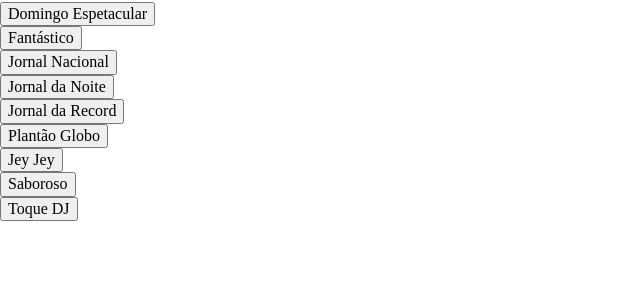
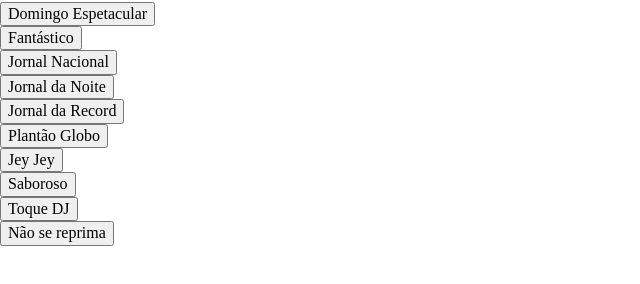
Before and after one commit to Gustavoopb/hivemusic, a website: page index.html in a window 1280 px wide. Shown: the part 78-362 px from the top of the page, without its empty margins (0-640 px from the left). Drawn offline with nearby package versions, Linux system fonts and the light colour scheme; a small style sheet from the web is missing.

Commit message:
Não se Reprima

```diff
--- a/index.html
+++ b/index.html
@@ -51,6 +51,11 @@
                 <button onclick="play(toqueDJ)">Toque DJ</button>
             </div>
         </div>
+        <div class="row">
+            <div class="column">
+                <button onclick="play(naoSeReprima)">Não se reprima</button>
+            </div>
+        </div>
     </div>
 
     <script>
@@ -63,6 +68,7 @@
         var jeyJey = new Audio('sounds/jey-jey.mp3');
         var saboroso = new Audio('sounds/saboroso.mp3');
         var toqueDJ = new Audio('sounds/toque-dj.mp3');
+        var naoSeReprima = new Audio('sounds/menudo.mp3');
         var current;
         function play(sound) {
             if (current) {
```
Also changed, not shown: 1 other file.
